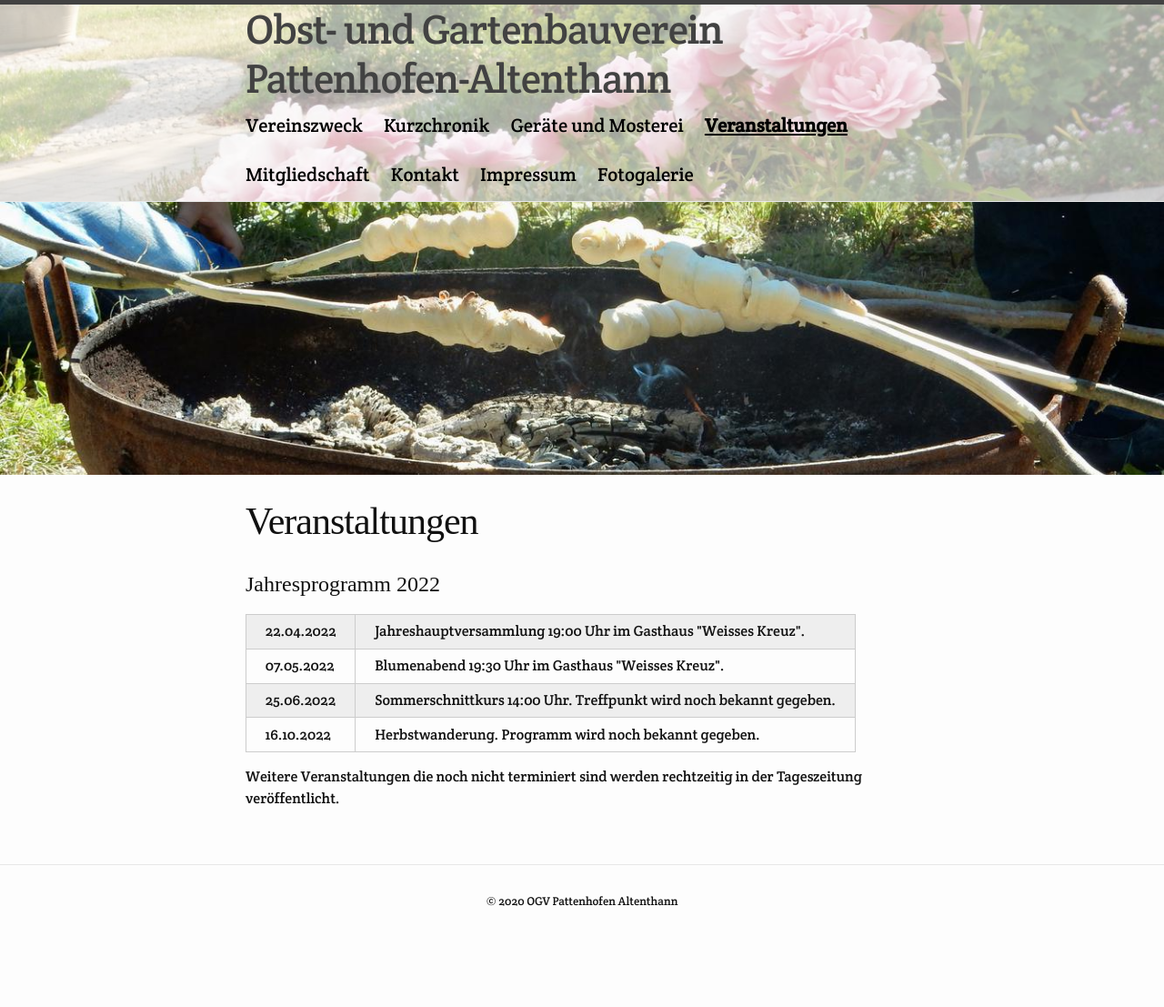
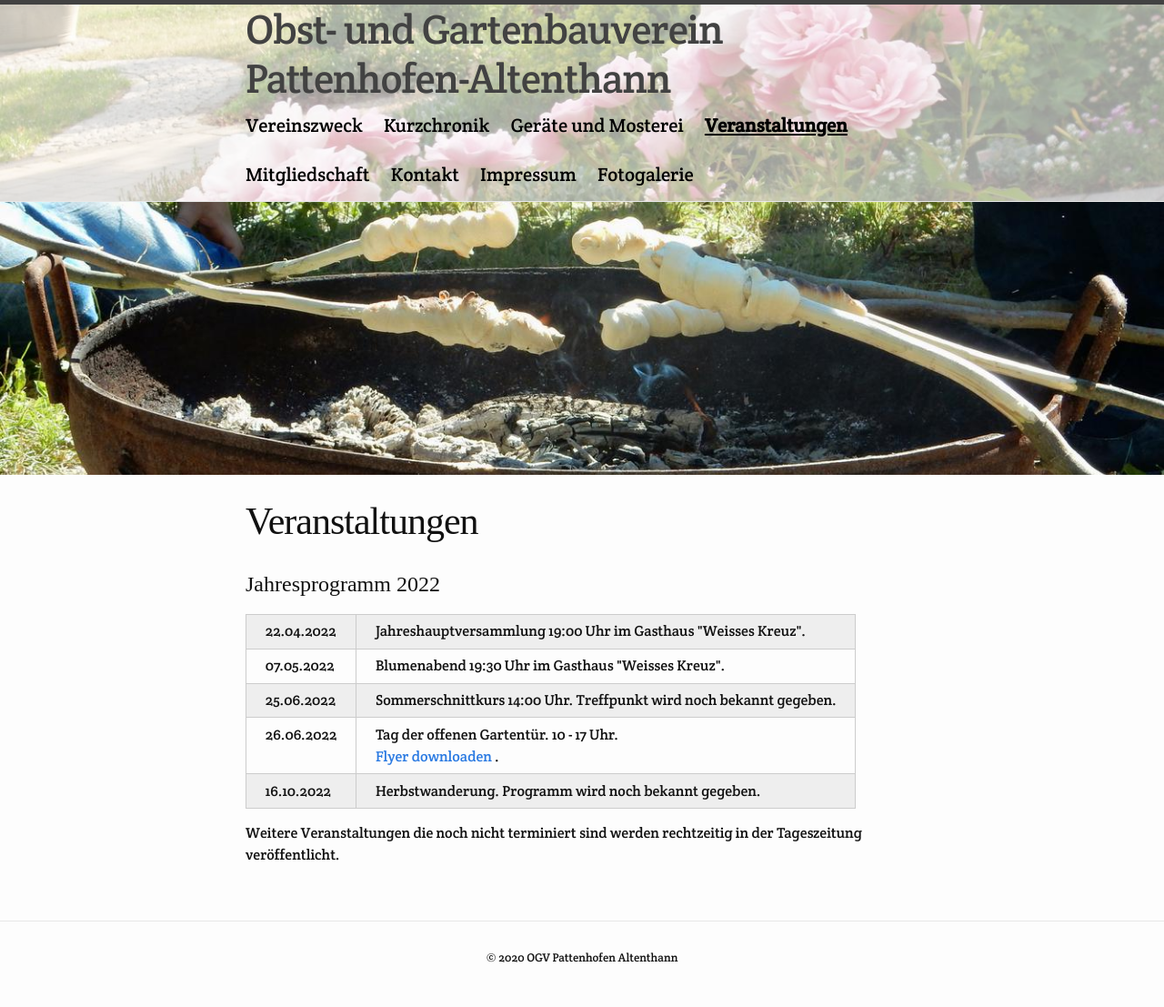
Before and after one commit to markuseckstein/ogv, a Jekyll site: the page built from veranstaltungen.html, in a window 1280 px wide. Shown: the whole page at 91% size. Built offline with Jekyll 4.4.1, drawn with Linux system fonts in a browser that asks for light colours; some web fonts are replaced; before the commit the page ends 1045 px from its top, so only the background shows below that.

Commit message:
Veranstaltung: tag der offenen Gartentür

```diff
--- a/veranstaltungen.html
+++ b/veranstaltungen.html
@@ -23,6 +23,14 @@ teaser-image: veranstaltungen
         <td>Sommerschnittkurs 14:00 Uhr. Treffpunkt wird noch bekannt gegeben.</td>
     </tr>
     <tr>
+        <td class="no-wrap">26.06.2022</td>
+        <td>Tag der offenen Gartentür. 10 - 17 Uhr.<br/>
+        <a href="assets/download/Flyer_offene_Gartentuer_2022.pdf" target="_blank" rel="noopener">
+            Flyer downloaden
+        </a>.
+        </td>
+    </tr>
+    <tr>
         <td class="no-wrap">16.10.2022</td>
         <td>Herbstwanderung. Programm wird noch bekannt gegeben.</td>
     </tr>
```
Also changed, not shown: 1 other file.
